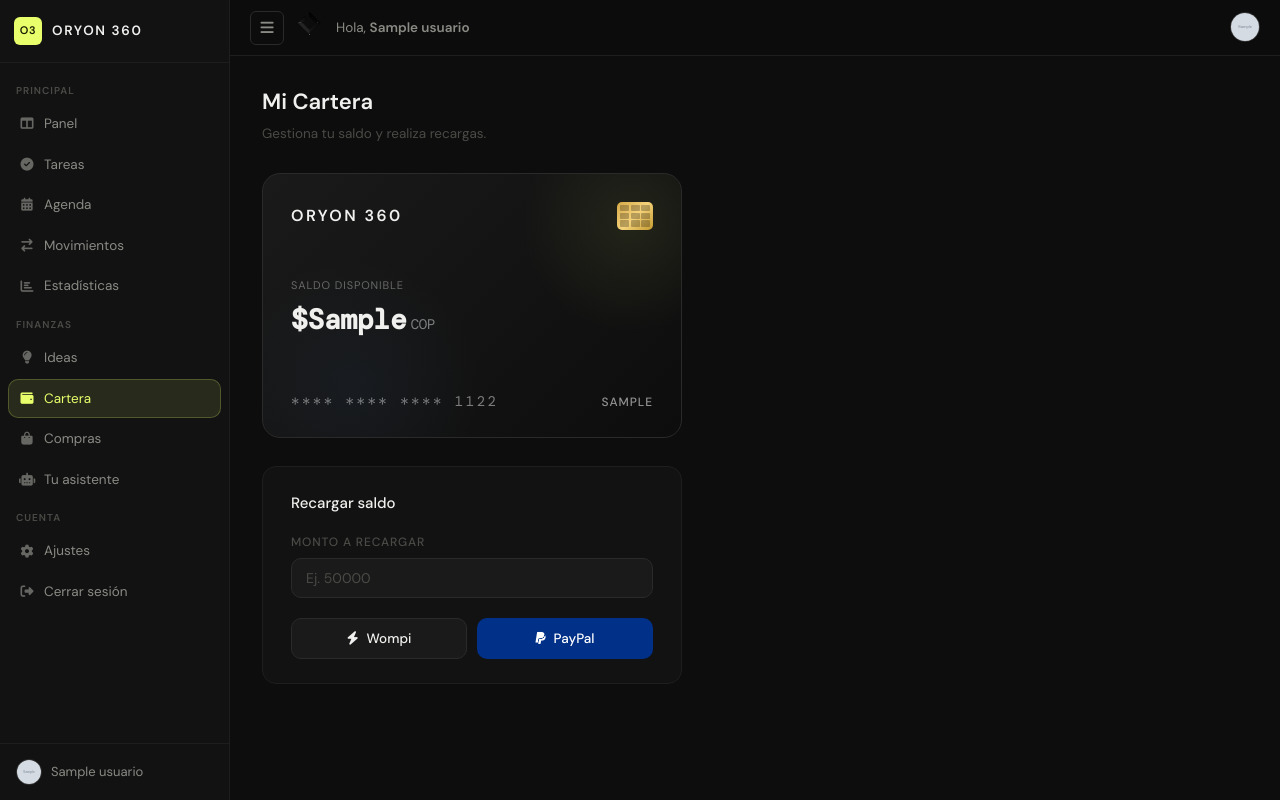
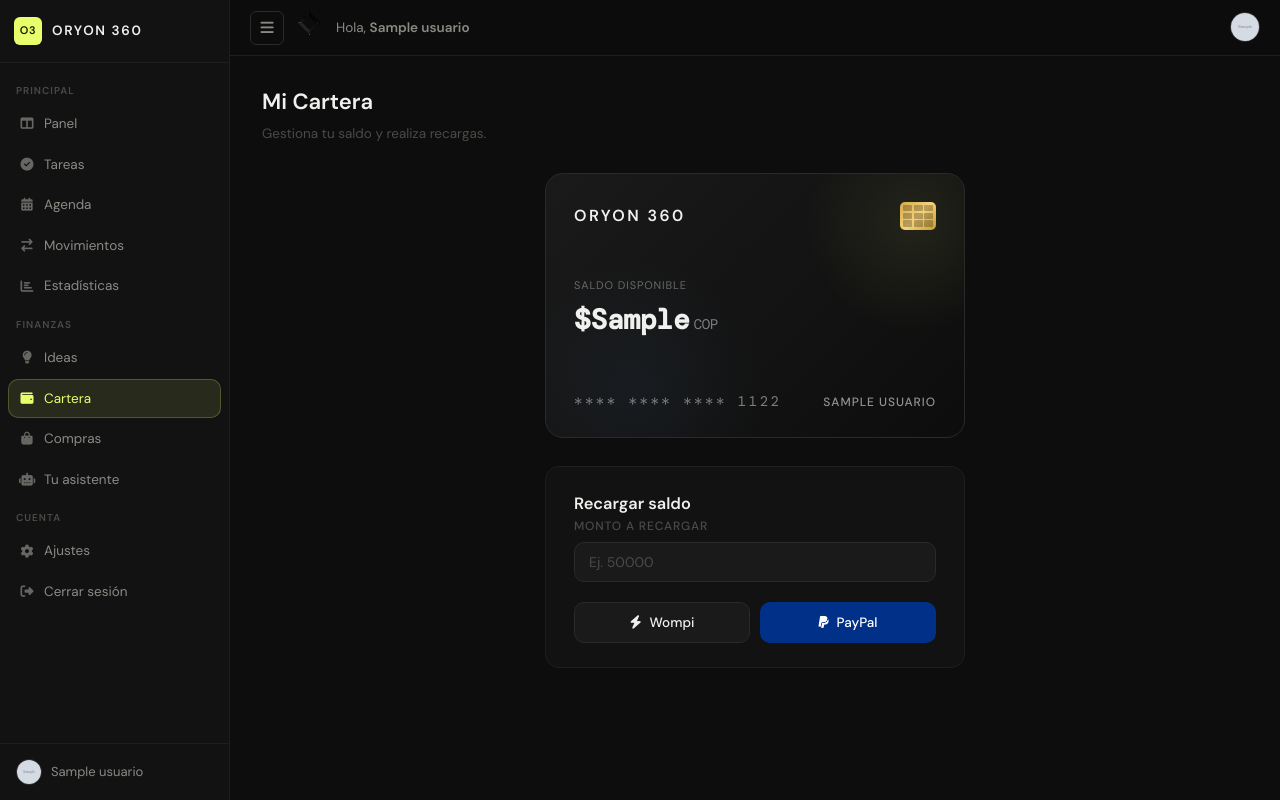
Before and after one commit to DIEGO041012/Orion-360, a Flask app: page /cartera in a window 1280 px wide. Run offline with Flask 3, Linux system fonts and the light colour scheme; a user stored in the database is signed in; grey boxes marked "Sample" are stand-in pictures; a database or web service that is not in the repository returns one stand-in record (values such as "Sample title"); some libraries are stand-ins or nearby versions.

Commit message:
a justa la sesion de cartera y compras

```diff
--- a/templates/cartera.html
+++ b/templates/cartera.html
@@ -8,7 +8,8 @@
     display: flex;
     flex-direction: column;
     gap: 28px;
-    max-width: 860px;
+    max-width: 1000px;
+    margin: 0 auto; /* centra el bloque general sin afectar el título */
 }
 
 .cartera-header h1 {
@@ -25,7 +26,9 @@
 
 /* ── Tarjeta SVG ── */
 .card-wrapper {
-    perspective: 1200px;
+    flex: 1;
+    display: flex;
+    justify-content: center;
 }
 
 .credit-card {
@@ -161,18 +164,21 @@
 
 /* ── Panel de recarga ── */
 .recharge-panel {
+    flex: 1;
+    max-width: 420px;
+    width: 100%; /* 🔥 importante */
+
     background: var(--bg-surface);
     border: 1px solid var(--border-subtle);
     border-radius: var(--radius-lg);
-    padding: 24px 28px;
+
+    padding: 24px 28px; /* 🔥 mismo estilo que tarjeta */
+
+    margin: 0 auto;
+}
+.recharge-panel {
+    flex: 1;
     max-width: 420px;
-}
-
-.recharge-panel h3 {
-    font-size: 15px;
-    font-weight: 500;
-    color: var(--text-primary);
-    margin-bottom: 18px;
 }
 
 .form-group {
@@ -289,7 +295,7 @@
 
             <div class="card-bottom">
                 <span class="card-number">**** **** **** 1122</span>
-                <span class="card-holder">{{ session['usuario']|default("Usuario")|upper }}</span>
+                <span class="card-holder">{{ current_user.nombre_usuario|default("Usuario")|upper }}</span>
             </div>
         </div>
     </div>
```
Also changed, not shown: static/css/gestion_cartera.css (+8 -10 lines).
